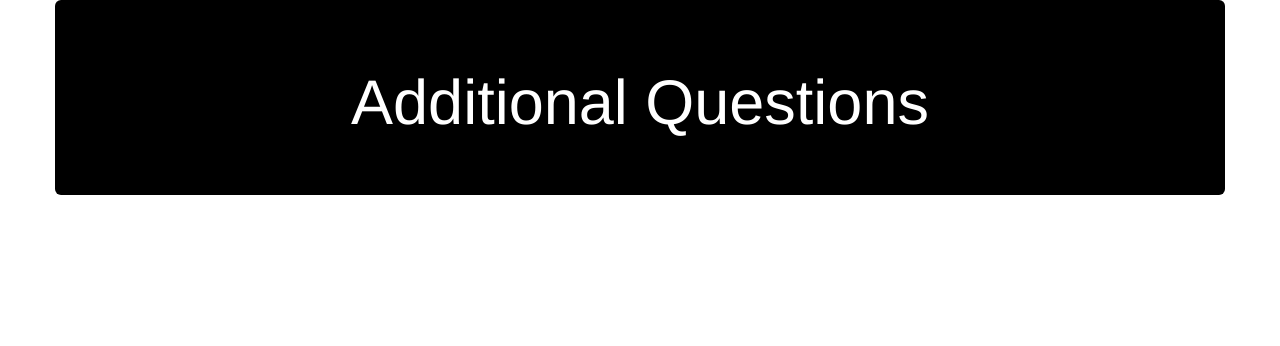
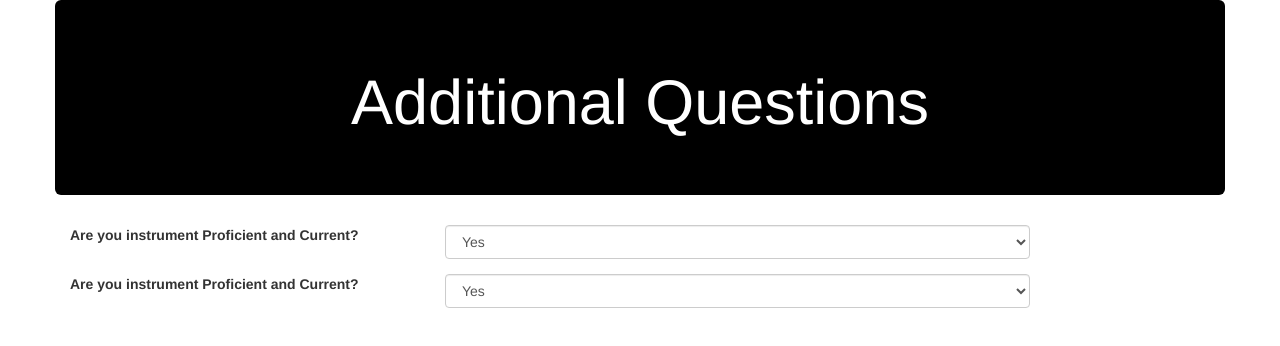
Before and after one commit to mfreilly98/Flight-Risk-Assessment-Frontend, a React (Create React App) app: page /DynamicQuestions in a window 1280 px wide. Shown: the top 346 px of the page. Built offline with nearby package versions, Linux system fonts and the light colour scheme.

Commit message:
Moved axios call to dynamic Form input class

```diff
--- a/src/components/DynamicFormInput.js
+++ b/src/components/DynamicFormInput.js
@@ -1,4 +1,4 @@
-import React, { useState } from 'react';
+import React, {useEffect, useState} from 'react';
 import {Button, Row, Col, Form, Jumbotron, Container, FormGroup} from 'react-bootstrap';
 import {Link} from "react-router-dom";
 import DatePicker from 'react-datepicker';
@@ -10,11 +10,36 @@ import TypeOfFlightFormInput from "./TypeOfFlightFormInput";
 import './../stylesheets/RiskAssessmentForm.css';
 import './../stylesheets/AdminPanel.css';
 
-/*
- * This will handle the User input for the risk assessment form.
- */
+
 function DynamicFormInput(props) {
 
+    const [currentWeather, setCurrentWeather] = useState({
+        airSigmetList: [],
+        crosswind: 0,
+        crosswind_gust: 0,
+        headwind: 0,
+        headwind_gust: 0,
+        instrumentCurrent: true,
+        metar: '',
+        pireps: [],
+        primaryRunway: ''
+    });
+    const [isInstrumentCurrent, setIsInstrumentCurrent] = useState("false");
+
+    /*useEffect( () =>{
+        axios({
+            method: 'post',
+            url: "/basicFormInfo",
+            data: props.requestData
+        }).then(response => {
+            console.log(response.data);
+            setCurrentWeather(response.data);
+        })
+    },[]);*/
+
+    function checkCrosswind(){
+        return true;
+    }
     return (
        <Container>
            <Row>
@@ -25,11 +50,26 @@ function DynamicFormInput(props) {
                </Col>
            </Row>
            <Form>
-               {/*{props.currentWeather.instrumentCurrent &&
-                   <FormGroup as={Row}>
-
-                   </FormGroup>
-               }*/}
+               {currentWeather.instrumentCurrent &&
+                   <Form.Group as={Row} controlId="isInstrumentCurrent">
+                       <Form.Label column md="4">Are you instrument Proficient and Current? </Form.Label>
+                       <Form.Control as="select" column md="8" className="studentInfo" name="student_level"
+                                     onChange={e => setIsInstrumentCurrent(e.target.value)} value={isInstrumentCurrent}>
+                           <option value="Yes">Yes</option>
+                           <option value="No">No</option>
+                       </Form.Control>
+                   </Form.Group>
+               }
+               {checkCrosswind &&
+               <Form.Group as={Row} controlId="crosswind">
+                   <Form.Label column md="4">Are you instrument Proficient and Current? </Form.Label>
+                   <Form.Control as="select" column md="8" className="studentInfo" name="student_level"
+                                 onChange={e => setIsInstrumentCurrent(e.target.value)} value={isInstrumentCurrent}>
+                       <option value="Yes">Yes</option>
+                       <option value="No">No</option>
+                   </Form.Control>
+               </Form.Group>
+               }
 
            </Form>
 
--- a/src/components/RiskAssessmentForm.js
+++ b/src/components/RiskAssessmentForm.js
@@ -1,4 +1,4 @@
-import React, { useState } from 'react';
+import React, {useEffect, useState} from 'react';
 import {Button, Row, Col, Form, Jumbotron, Container} from 'react-bootstrap';
 import {Link} from "react-router-dom";
 import DatePicker from 'react-datepicker';
@@ -11,9 +11,6 @@ import './../stylesheets/RiskAssessmentForm.css';
 import './../stylesheets/AdminPanel.css';
 import DynamicFormInput from "./DynamicFormInput";
 
-/*
- * This will handle the User input for the risk assessment form.
- */
 function RiskAssessmentForm() {
     /* Departure time and date. Format is MM/dd/yyyy h:mm aa*/
     const [departureTime, setDepartureTime] = useState(new Date());
@@ -36,27 +33,13 @@ function RiskAssessmentForm() {
 
     const [showDynamicQuestions, setShowDynamicQuestions] = useState(false);
 
-    const [currentWeather, setCurrentWeather] = useState();
 
-
-    async function handleClick(){
-
+    function generateData(){
         const formattedDepartureDate = moment(departureTime).format("MM/DD/yyyy HH:mm").toString();
-        console.log("Time: "+formattedDepartureDate);
-        axios({
-            method: 'post',
-            url: "/basicFormInfo",
-            data: {'departureTime':departureTime,departureAirport,studentName,studentLevel,isDualFlight,prevFlights,flightDuty,categoryOfFlight,typeOfFlight,xcDestination}
-        }).then(response => {
-            console.log(response);
-            setCurrentWeather(response);
-            setShowDynamicQuestions(true);
-        })
+        const data = {'departureTime':formattedDepartureDate,departureAirport,studentName,studentLevel,isDualFlight,prevFlights,flightDuty,categoryOfFlight,typeOfFlight,xcDestination}
+        return data;
     }
 
-    /*function setTime(date){
-        Moment
-    }*/
     /*Simple logging function. For debugging purposes only.*/
     function logState(e) {
         /* Remember that setState() is async so console.log my lag behind the state change*/
@@ -108,7 +91,7 @@ function RiskAssessmentForm() {
                             name="departure_airport"
                             onChange={e => setDepartureAirport(e.target.value)}
                             className="departureAirport"
-                            colum md="8"
+                            column md="8"
                         />
                     </Form.Group>
                     <Form.Group as={Row} controlId="studentName">
@@ -189,21 +172,21 @@ function RiskAssessmentForm() {
                     />
 
 
-                    <Button className="dash-btn">
-                        <Link to={'DynamicQuestions'} className="dash-btn" onClick={handleClick}>
-                            Next
-                        </Link>
+                    <Button className="dash-btn" onClick={()=>setShowDynamicQuestions(true)}>
+                        Next
                     </Button>
                     <Button className="dash-btn" onClick={logState}>
                         Log State
                     </Button>
                 </Form>
-
             </Container>
         );
     }
-    else
-        return (<DynamicFormInput currentWeather={currentWeather} />)
+    else {
+        const data = generateData();
+        return (<DynamicFormInput requestData={data} />);
+
+    }
 }
 
 
```
